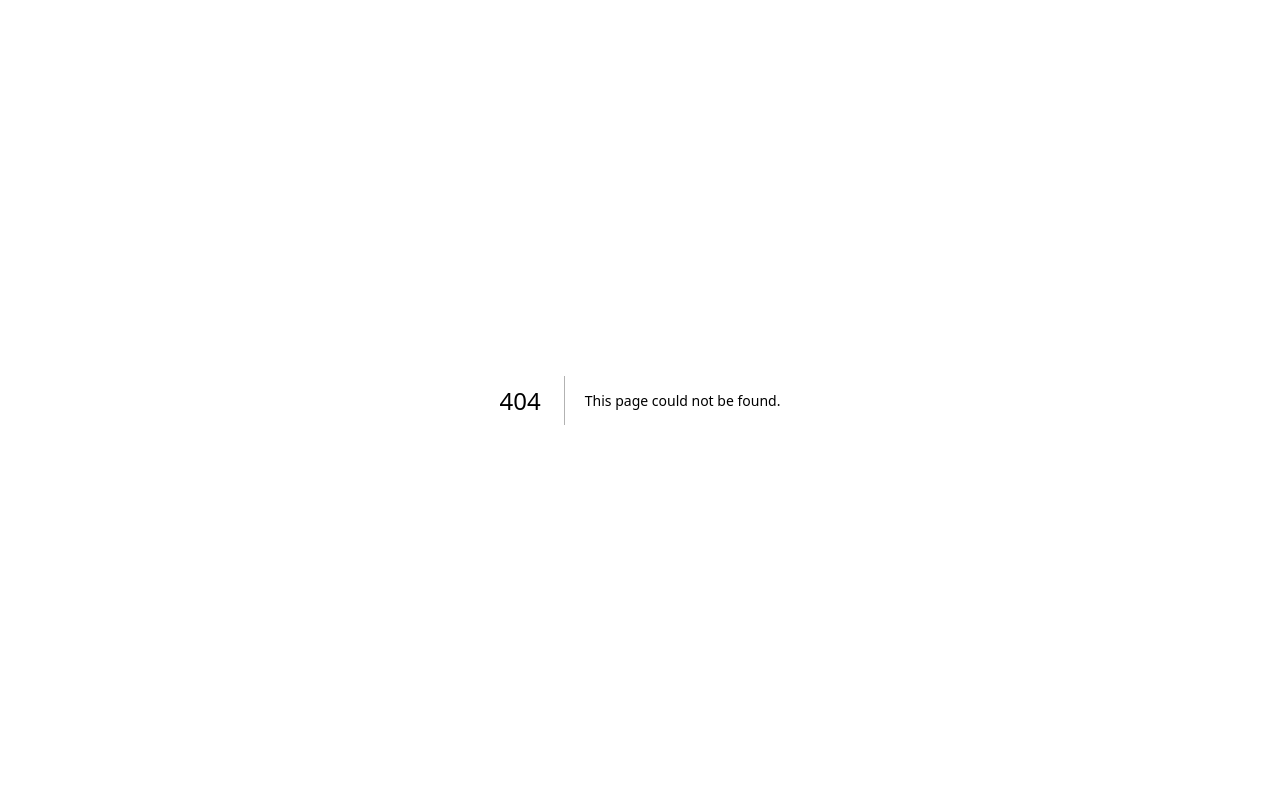
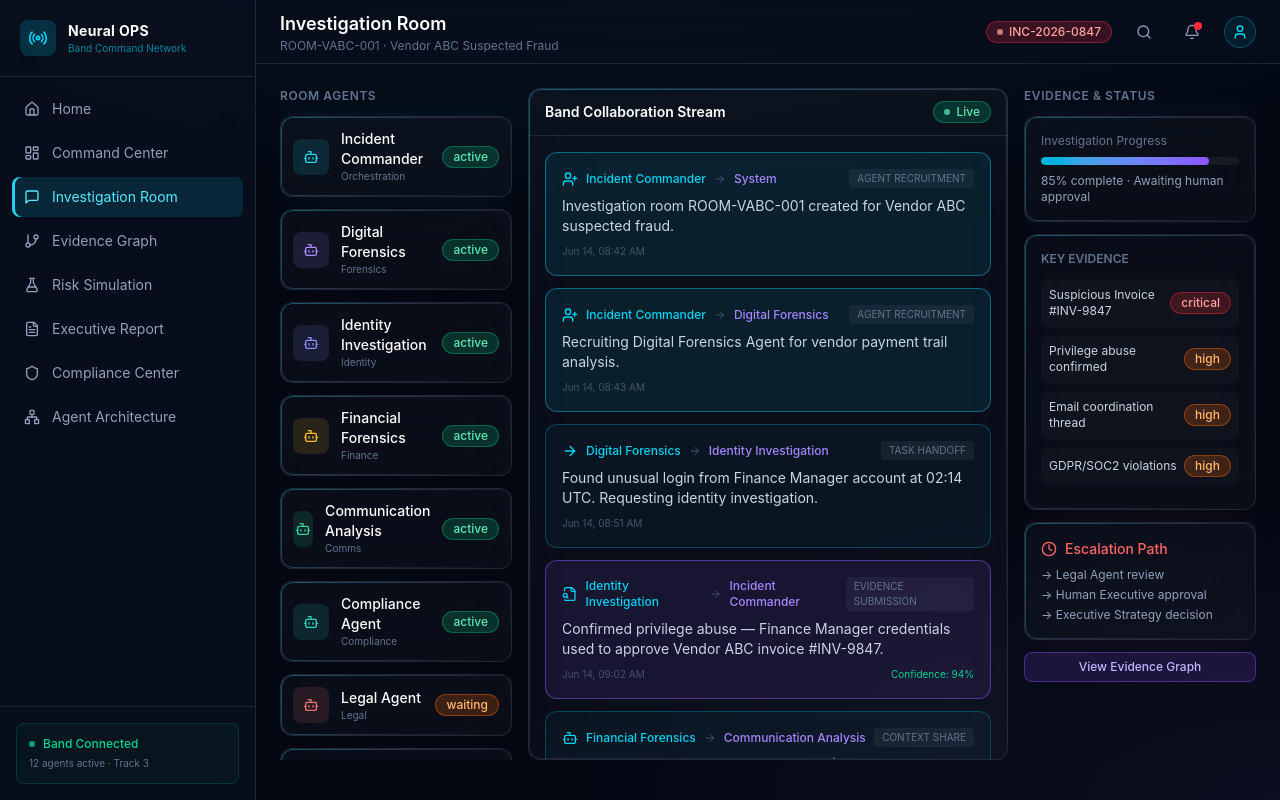
Before and after one commit to AhamedAAHA/Neural-OPS, a Next.js app: page /investigation in a window 1280 px wide. Before the commit this address had no page. Built offline with nearby package versions, Linux system fonts and the light colour scheme.

Commit message:
feat(app): add investigation room route

```diff
--- /dev/null
+++ b/src/app/investigation/page.tsx
@@ -0,0 +1,5 @@
+import { InvestigationRoomView } from "@/components/investigation/InvestigationRoomView";
+
+export default function InvestigationPage() {
+  return <InvestigationRoomView />;
+}
```
